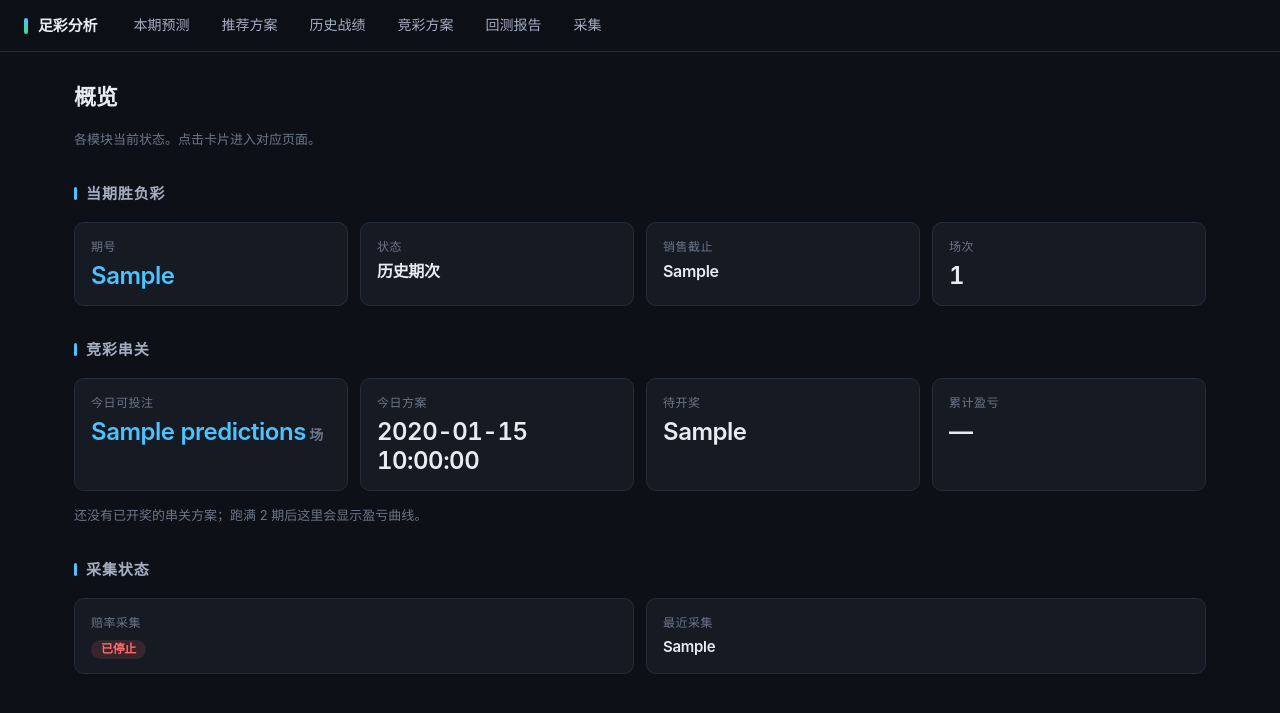
After one commit to ahui-ABC/lottery_lab, a FastAPI app: template src/football_lottery/web/templates/overview.html in a window 1280 px wide. The commit adds this page. Shown: the top 713 px of the page. Run offline with FastAPI, Linux system fonts and the light colour scheme; the template is opened without the code that fills it: most values are stand-ins (such as "Sample title", 1, 10 or a date in 2020).

Commit message:
feat(web): 新增概览首页 + 导航当前页高亮
用户反馈两点：
1. 「足彩分析」与「本期预测」点进去是同一页（因为 / 之前 302 到 /predict）
2. 不管点哪个 tab，始终只有「足彩分析」看着像高亮
   —— 实为品牌标识左侧那个常驻渐变色块被误认，**当前页高亮压根没实现**

- / 不再重定向，改为真正的概览页：当期胜负彩（期号/状态/截止/场次）、
  竞彩串关（今日可投注/方案数/待开奖/累计盈亏 + 盈亏曲线）、
  采集状态（运行中/最近采集）；每块卡片可点进对应页
- 导航高亮由服务端按 request.url.path 渲染（base.html），避免前端
  JS 判断导致的闪烁；新增 nav a.active 样式（文字+淡底），
  品牌项只变文字色不加底色
- overview.html 复用与 /jc 相同的 SVG 曲线画法

实测：/ 显示 26132（在售，采集进程已自动跟进新一期），
四个路径各自只高亮自己那一项。

Co-Authored-By: Claude Opus 4.7 <noreply@anthropic.com>

```diff
--- a/src/football_lottery/web/app.py
+++ b/src/football_lottery/web/app.py
@@ -62,9 +62,44 @@ def _get_conn():
 
 
 # ---------------- 页面 ----------------
-@app.get("/")
-def root():
-    return RedirectResponse(url="/predict")
+@app.get("/", response_class=HTMLResponse)
+def root(request: Request):
+    """概览首页：各模块摘要 + 快捷入口。
+
+    此前 `/` 直接 302 到 `/predict`，导致导航左侧的品牌与「本期预测」指向
+    同一页、看着像重复。改为真正的概览页。
+    """
+    from football_lottery import daemon_ctl
+    from football_lottery.models import jc_parlay
+
+    conn = _get_conn()
+    period = _period_with_matches(conn)
+
+    today = date.today().isoformat()
+    jc = {
+        "today": today,
+        "predictions": conn.execute(
+            "SELECT COUNT(DISTINCT match_id) FROM jc_predictions WHERE predicted_on=?",
+            (today,)).fetchone()[0],
+        "plans_pending": conn.execute(
+            "SELECT COUNT(*) FROM jc_parlay_plans WHERE scored_at IS NULL").fetchone()[0],
+        "plans_scored": conn.execute(
+            "SELECT COUNT(*) FROM jc_parlay_plans WHERE scored_at IS NOT NULL").fetchone()[0],
+        "plans_today": conn.execute(
+            "SELECT COUNT(*) FROM jc_parlay_plans WHERE plan_date=?", (today,)).fetchone()[0],
+    }
+    running, _ = daemon_ctl.is_running()
+    last = conn.execute(
+        "SELECT MAX(captured_at) FROM odds_snapshots").fetchone()[0]
+
+    return templates.TemplateResponse(request, "overview.html", {
+        "period": period,
+        "jc": jc,
+        "summary": jc_parlay.summary(conn),
+        "timeline": jc_parlay.timeline(conn, limit=60),
+        "daemon_running": running,
+        "last_snapshot": last,
+    })
 
 
 @app.get("/predict", response_class=HTMLResponse)
--- a/src/football_lottery/web/static/styles.css
+++ b/src/football_lottery/web/static/styles.css
@@ -75,6 +75,10 @@ nav a {
 }
 
 nav a:hover { color: var(--text); background: var(--bg-elev-2); }
+
+/* 当前页：文字高亮 + 淡底，与 hover 区分开 */
+nav a.active { color: var(--info); background: var(--info-dim); }
+nav a.brand.active { color: var(--info); background: none; }
 
 /* 品牌：左侧色块 + 字重，避免用 emoji；是链接（回首页），所以覆盖 nav a 的样式 */
 nav a.brand {
@@ -347,6 +351,12 @@ details summary:hover { text-decoration: underline; }
   font-size: 12px; color: var(--text-dim); font-family: var(--mono);
 }
 
+/* 概览页：整块卡片可点 */
+.tile-link { display: block; text-decoration: none; color: inherit; }
+.tile-link .stat-row { transition: transform .12s; }
+.tile-link:hover .stat-row { transform: translateY(-2px); }
+.tile-link:hover .stat { border-color: var(--info); }
+
 /* ---- 弹框 -------------------------------------------------------------- */
 .modal {
   position: fixed; inset: 0; z-index: 50;
--- a/src/football_lottery/web/templates/base.html
+++ b/src/football_lottery/web/templates/base.html
@@ -7,13 +7,15 @@
 </head>
 <body>
 <nav>
-  <a class="brand" href="/">足彩分析</a>
-  <a href="/predict">本期预测</a>
-  <a href="/plan">推荐方案</a>
-  <a href="/history">历史战绩</a>
-  <a href="/jc">竞彩方案</a>
-  <a href="/backtest">回测报告</a>
-  <a href="/collect">采集</a>
+  {# 当前页高亮由服务端渲染，避免前端 JS 判断导致的闪烁 #}
+  {% set path = request.url.path if request else '' %}
+  <a class="brand{% if path == '/' %} active{% endif %}" href="/">足彩分析</a>
+  <a href="/predict"  {% if path == '/predict'  %}class="active"{% endif %}>本期预测</a>
+  <a href="/plan"     {% if path == '/plan'     %}class="active"{% endif %}>推荐方案</a>
+  <a href="/history"  {% if path == '/history'  %}class="active"{% endif %}>历史战绩</a>
+  <a href="/jc"       {% if path == '/jc'       %}class="active"{% endif %}>竞彩方案</a>
+  <a href="/backtest" {% if path == '/backtest' %}class="active"{% endif %}>回测报告</a>
+  <a href="/collect"  {% if path == '/collect'  %}class="active"{% endif %}>采集</a>
 </nav>
 <main>{% block content %}{% endblock %}</main>
 <script src="/static/app.js"></script>
--- /dev/null
+++ b/src/football_lottery/web/templates/overview.html
@@ -0,0 +1,119 @@
+{% extends "base.html" %}
+{% block title %}概览{% endblock %}
+{% block content %}
+<h2>概览</h2>
+<p class="hint">各模块当前状态。点击卡片进入对应页面。</p>
+
+<h3>当期胜负彩</h3>
+{% if period %}
+<a class="tile-link" href="/predict">
+  <div class="stat-row">
+    <div class="stat info">
+      <div class="stat-label">期号</div>
+      <div class="stat-value">{{ period.period_no }}</div>
+    </div>
+    <div class="stat">
+      <div class="stat-label">状态</div>
+      <div class="stat-value" style="font-size:16px">
+        {% if period.is_current %}在售{% else %}历史期次{% endif %}
+      </div>
+    </div>
+    <div class="stat">
+      <div class="stat-label">销售截止</div>
+      <div class="stat-value" style="font-size:16px">{{ period.sale_end or "—" }}</div>
+    </div>
+    <div class="stat">
+      <div class="stat-label">场次</div>
+      <div class="stat-value">{{ period.matches | length }}</div>
+    </div>
+  </div>
+</a>
+{% else %}
+<p class="hint">数据库内暂无期次。先跑 <code>collect-period</code>。</p>
+{% endif %}
+
+<h3>竞彩串关</h3>
+<a class="tile-link" href="/jc">
+  <div class="stat-row">
+    <div class="stat info">
+      <div class="stat-label">今日可投注</div>
+      <div class="stat-value">{{ jc.predictions }}<span style="font-size:14px;color:var(--text-dim)"> 场</span></div>
+    </div>
+    <div class="stat">
+      <div class="stat-label">今日方案</div>
+      <div class="stat-value">{{ jc.plans_today }}</div>
+    </div>
+    <div class="stat">
+      <div class="stat-label">待开奖</div>
+      <div class="stat-value">{{ jc.plans_pending }}</div>
+    </div>
+    <div class="stat {{ 'ok' if (summary.total.profit or 0) > 0 else ('bad' if jc.plans_scored else '') }}">
+      <div class="stat-label">累计盈亏</div>
+      <div class="stat-value">
+        {% if jc.plans_scored %}
+          {{ "¥%.2f" | format(summary.total.profit) }}
+        {% else %}—{% endif %}
+      </div>
+    </div>
+  </div>
+</a>
+
+{% if timeline and timeline | length > 1 %}
+<svg class="spark" id="ov-spark" viewBox="0 0 600 96" preserveAspectRatio="none"
+     role="img" aria-label="累计盈亏曲线"></svg>
+<div class="spark-legend" id="ov-spark-legend"></div>
+<script id="ov-timeline" type="application/json">{{ timeline | tojson }}</script>
+{% else %}
+<p class="hint">还没有已开奖的串关方案；跑满 2 期后这里会显示盈亏曲线。</p>
+{% endif %}
+
+<h3>采集状态</h3>
+<a class="tile-link" href="/collect">
+  <div class="stat-row">
+    <div class="stat">
+      <div class="stat-label">赔率采集</div>
+      <div class="stat-value" style="font-size:16px">
+        {% if daemon_running %}<span class="pill ok">运行中</span>
+        {% else %}<span class="pill bad">已停止</span>{% endif %}
+      </div>
+    </div>
+    <div class="stat">
+      <div class="stat-label">最近采集</div>
+      <div class="stat-value" style="font-size:15px">{{ last_snapshot or "—" }}</div>
+    </div>
+  </div>
+</a>
+{% endblock %}
+
+{% block scripts %}
+<script>
+const raw = document.getElementById("ov-timeline");
+if (raw) {
+  const points = JSON.parse(raw.textContent);
+  const svg = document.getElementById("ov-spark");
+  const legend = document.getElementById("ov-spark-legend");
+  const W = 600, H = 96, PAD = 6;
+  const vals = points.map(p => p.cumulative);
+  const min = Math.min(0, ...vals), max = Math.max(0, ...vals);
+  const span = (max - min) || 1;
+  const x = i => PAD + i * (W - PAD * 2) / (points.length - 1);
+  const y = v => H - PAD - ((v - min) / span) * (H - PAD * 2);
+  const line = points.map((p, i) => `${i ? "L" : "M"}${x(i)},${y(p.cumulative)}`).join(" ");
+  const area = `${line} L${x(points.length - 1)},${y(0)} L${x(0)},${y(0)} Z`;
+  const last = vals[vals.length - 1];
+  const color = last >= 0 ? "var(--ok)" : "var(--bad)";
+  const NS = "http://www.w3.org/2000/svg";
+  const add = (tag, attrs) => {
+    const el = document.createElementNS(NS, tag);
+    Object.entries(attrs).forEach(([k, v]) => el.setAttribute(k, v));
+    svg.appendChild(el);
+  };
+  add("line", { x1: PAD, y1: y(0), x2: W - PAD, y2: y(0), class: "spark-zero" });
+  add("path", { d: area, fill: color, class: "spark-area" });
+  add("path", { d: line, stroke: color, class: "spark-line" });
+  legend.innerHTML = `<span>${points[0].date}</span>` +
+    `<span>累计 ¥${last.toFixed(2)}</span>` +
+    `<span>${points[points.length - 1].date}</span>`;
+}
+</script>
+{% endblock %}
```
